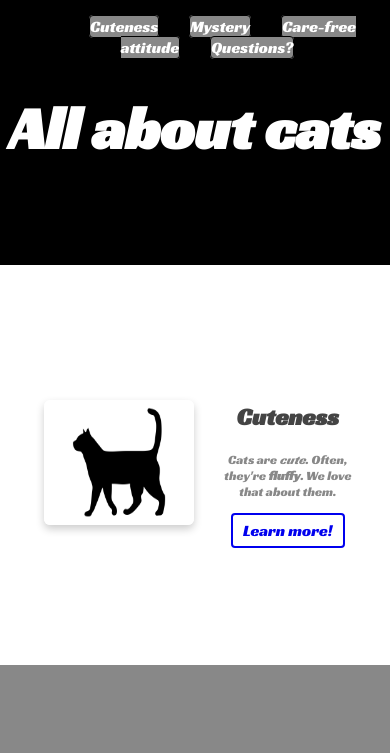
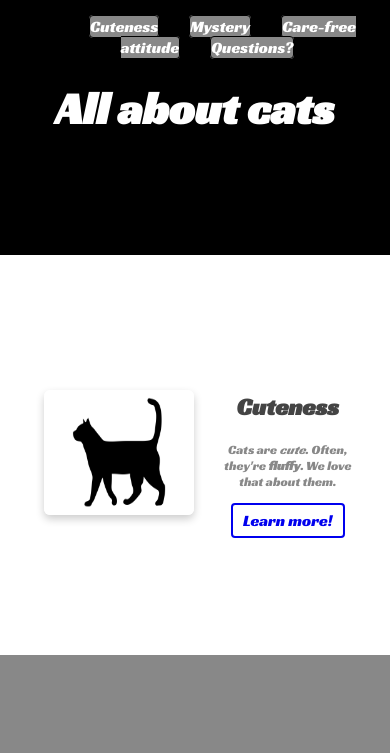
Before and after one commit to b-duffy-zz/landingpageproject, a plain HTML site: page index.html in a window 390 px wide. Shown: the top 753 px of the page. Drawn offline with Linux system fonts and the light colour scheme.

Commit message:
style: fixing layout issue on mobile

```diff
--- a/css/styles.css
+++ b/css/styles.css
@@ -4,6 +4,7 @@ html, body {
     margin: 0px;
     padding: 0px;
     scroll-behavior: smooth;
+    overflow-x: hidden;
 }
 
 body {
@@ -20,7 +21,7 @@ body {
 }
 
 .main-header h1 {
-    font-size: 60px;
+    font-size: 45px;
     padding-top: 50px;
 }
 
```
